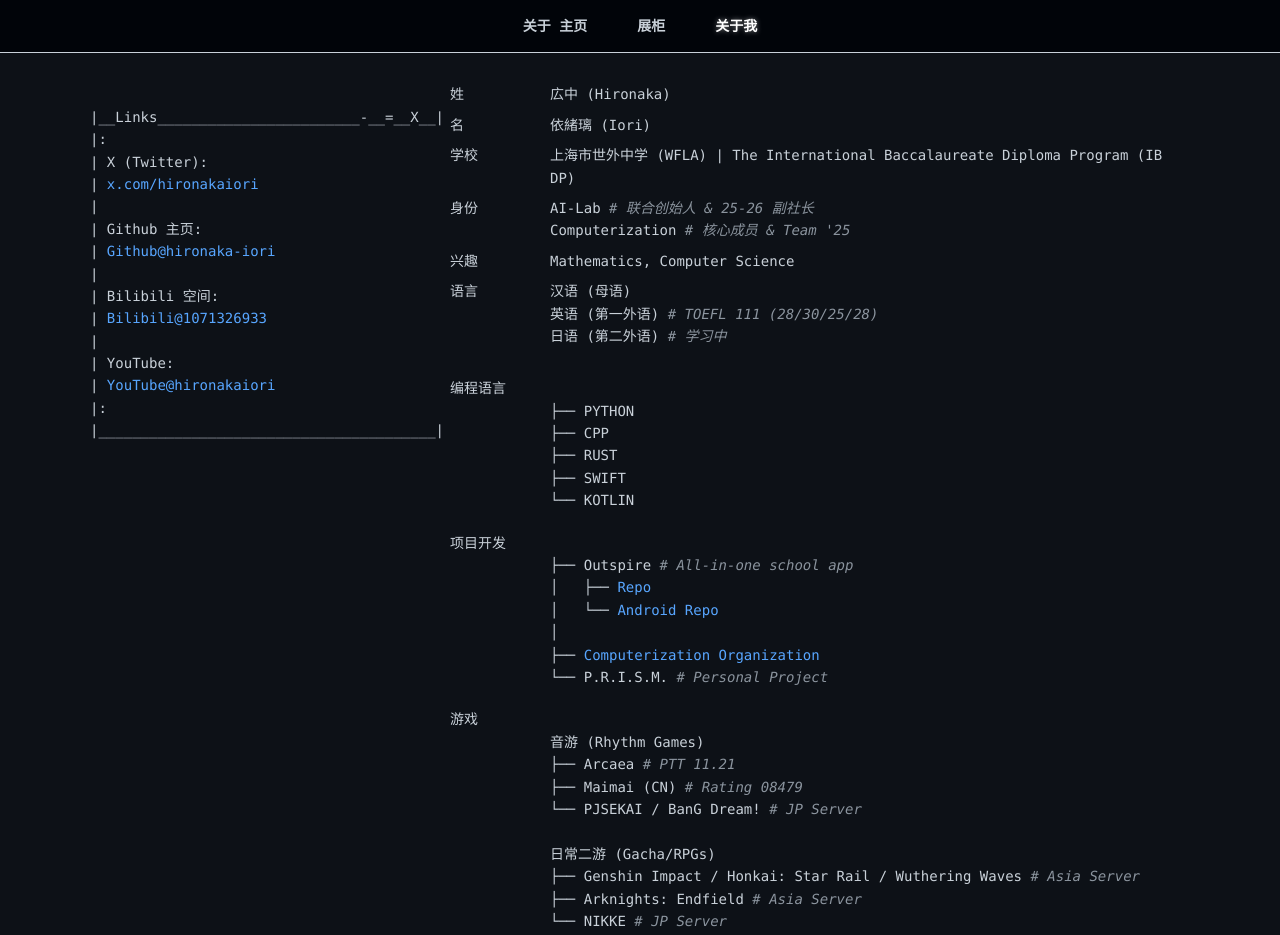
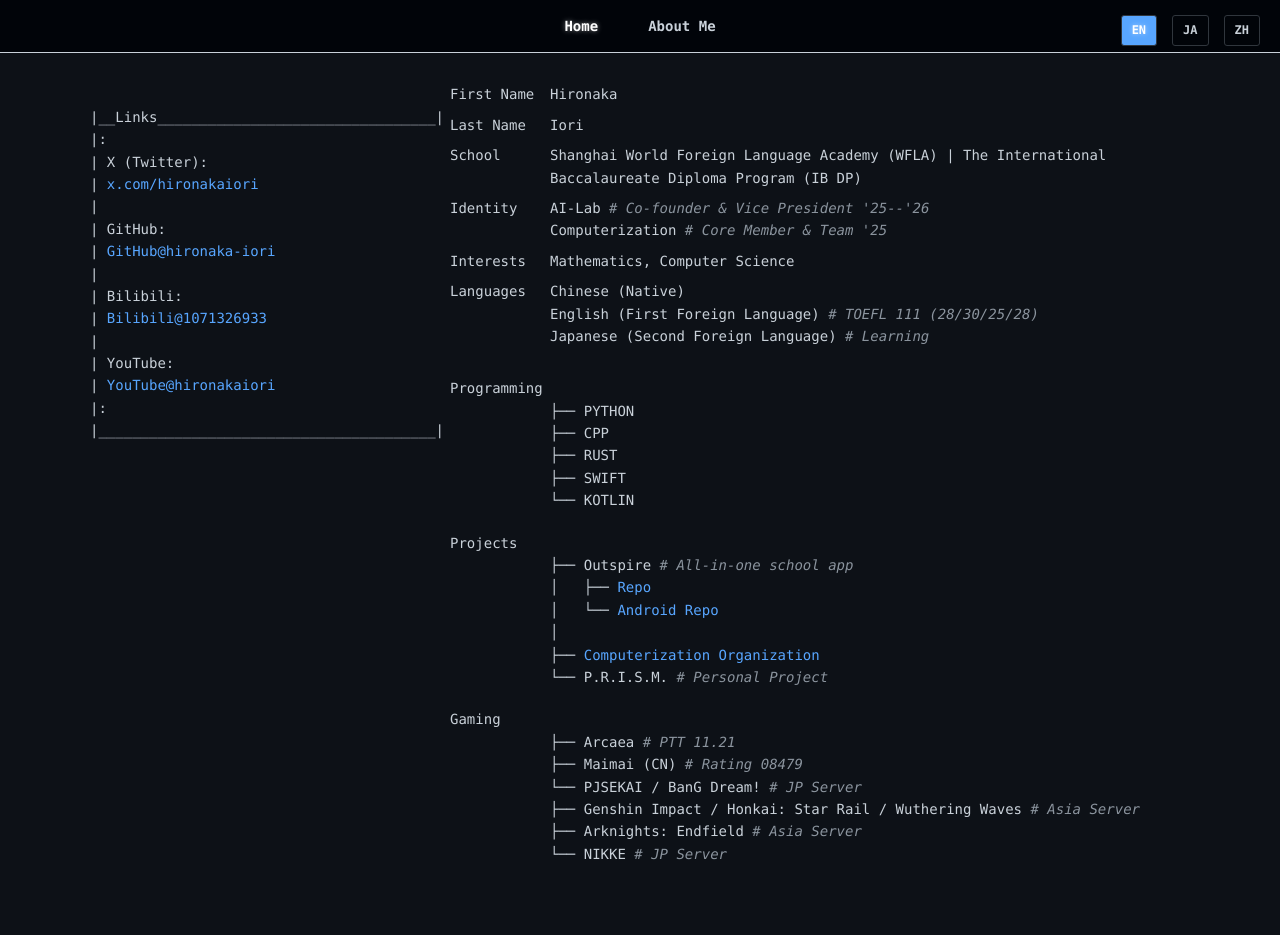
Before and after one commit to hironaka-iori/hironakaiori-site, a plain HTML site: page index.html in a window 1280 px wide. After the commit the page ends 885 px from the top, so only its background shows below. Drawn offline with Linux system fonts and the light colour scheme.

Commit message:
second commit

```diff
--- a/index.html
+++ b/index.html
@@ -1,165 +1,37 @@
 <!DOCTYPE html>
-<html lang="zh">
+<html lang="en">
 <head>
     <meta charset="UTF-8">
     <meta name="viewport" content="width=device-width, initial-scale=1.0">
-    <title>Hironaka Iori - me</title>
-    <style>
-        :root {
-            --bg-color: #0d1117;
-            --text-main: #c9d1d9;
-            --text-muted: #8b949e;
-            --link-color: #58a6ff;
-            --border-color: #30363d;
-            --font-mono: 'Consolas', 'Courier New', 'PingFang SC', 'Microsoft YaHei', monospace;
-        }
-
-        body {
-            background-color: var(--bg-color);
-            color: var(--text-main);
-            font-family: var(--font-mono);
-            margin: 0;
-            padding: 0;
-            line-height: 1.6;
-            font-size: 14px;
-        }
-
-        a {
-            color: var(--link-color);
-            text-decoration: none;
-        }
-
-        a:hover {
-            text-decoration: underline;
-        }
-
-        /* --- Navigation Bar --- */
-        .navbar {
-            display: flex;
-            justify-content: center;
-            gap: 50px;
-            padding: 15px 0;
-            border-bottom: 1px solid var(--text-main);
-            font-weight: bold;
-            margin-bottom: 30px;
-            background-color: #010409;
-        }
-
-        .navbar a {
-            color: var(--text-main);
-        }
-
-        .navbar a.active {
-            color: white;
-            text-shadow: 0 0 5px rgba(255,255,255,0.5);
-        }
-
-        /* --- Main Layout --- */
-        .container {
-            display: flex;
-            max-width: 1100px;
-            margin: 0 auto;
-            padding: 0 20px;
-            gap: 40px;
-        }
-
-        /* --- Left Column (Avatar & Links) --- */
-        .left-col {
-            width: 320px;
-            flex-shrink: 0;
-        }
-
-        .ascii-box {
-            white-space: pre;
-            margin-bottom: 20px;
-            color: var(--text-main);
-        }
-
-        .profile-pic-container {
-            width: 100%;
-            height: 300px;
-            background-color: #161b22;
-            display: flex;
-            align-items: center;
-            justify-content: center;
-            border-left: 2px solid var(--text-main);
-            border-right: 2px solid var(--text-main);
-            margin-top: -15px;
-            margin-bottom: -15px;
-            color: var(--text-muted);
-            overflow: hidden;
-        }
-
-        .profile-pic-container img {
-            width: 100%;
-            height: 100%;
-            object-fit: cover;
-        }
-
-        /* --- Right Column (Info & Trees) --- */
-        .right-col {
-            flex-grow: 1;
-        }
-
-        .info-grid {
-            display: grid;
-            grid-template-columns: 100px 1fr;
-            row-gap: 8px;
-            margin-bottom: 30px;
-        }
-
-        .info-label {
-            color: var(--text-main);
-        }
-
-        .info-value {
-            color: var(--text-main);
-        }
-
-        /* --- Tree Structures --- */
-        .tree-section {
-            display: grid;
-            grid-template-columns: 100px 1fr;
-            margin-bottom: 20px;
-        }
-
-        .tree-title {
-            color: var(--text-main);
-        }
-
-        .tree-content {
-            white-space: pre;
-            color: var(--text-main);
-        }
-
-        .tag {
-            color: var(--text-muted);
-            font-style: italic;
-        }
-
-    </style>
+    <title>Hironaka Iori - About Me</title>
+    <link rel="stylesheet" href="style.css">
 </head>
 <body>
 
     <div class="navbar">
-        <a href="/">关于 主页</a>
-        <a href="/blog">展柜</a>
-        <a href="/me" class="active">关于我</a>
+        <a href="/"  class="active">Home</a>
+        <a href="#about">About Me</a>
+
+        <div class="language-switcher">
+            <a href="#" data-lang="en" class="active" onclick="switchLanguage('en'); return false;">EN</a>
+            <a href="#" data-lang="ja" onclick="switchLanguage('ja'); return false;">JA</a>
+            <a href="#" data-lang="zh" onclick="switchLanguage('zh'); return false;">ZH</a>
+        </div>
     </div>
 
     <div class="container">
 
         <div class="left-col">
             <div class="ascii-box">
-|__Links________________________-__=__X__|
+|__Links_________________________________|
 |:
 | X (Twitter):
 | <a href="https://x.com/hironakaiori" target="_blank">x.com/hironakaiori</a>
 |
-| Github 主页:
-| <a href="https://github.com/hironaka-iori" target="_blank">Github@hironaka-iori</a>
+| GitHub:
+| <a href="https://github.com/hironaka-iori" target="_blank">GitHub@hironaka-iori</a>
 |
-| Bilibili 空间:
+| Bilibili:
 | <a href="https://space.bilibili.com/1071326933" target="_blank">Bilibili@1071326933</a>
 |
 | YouTube:
@@ -170,25 +42,25 @@
 
         <div class="right-col">
             <div class="info-grid">
-                <div class="info-label">姓</div><div class="info-value">広中 (Hironaka)</div>
-                <div class="info-label">名</div><div class="info-value">依緒璃 (Iori)</div>
-                <div class="info-label">学校</div><div class="info-value">上海市世外中学 (WFLA) | The International Baccalaureate Diploma Program (IB DP)</div>
-                <div class="info-label">身份</div>
+                <div class="info-label">First Name</div><div class="info-value">Hironaka</div>
+                <div class="info-label">Last Name</div><div class="info-value">Iori</div>
+                <div class="info-label">School</div><div class="info-value">Shanghai World Foreign Language Academy (WFLA) | The International Baccalaureate Diploma Program (IB DP)</div>
+                <div class="info-label">Identity</div>
                 <div class="info-value">
-                    AI-Lab <span class="tag"># 联合创始人 & 25-26 副社长</span><br>
-                    Computerization <span class="tag"># 核心成员 & Team '25</span>
+                    AI-Lab <span class="tag"># Co-founder & Vice President '25--'26</span><br>
+                    Computerization <span class="tag"># Core Member & Team '25</span>
                 </div>
-                <div class="info-label">兴趣</div><div class="info-value">Mathematics, Computer Science</div>
-                <div class="info-label">语言</div>
+                <div class="info-label">Interests</div><div class="info-value">Mathematics, Computer Science</div>
+                <div class="info-label">Languages</div>
                 <div class="info-value">
-                    汉语 (母语)<br>
-                    英语 (第一外语) <span class="tag"># TOEFL 111 (28/30/25/28)</span><br>
-                    日语 (第二外语) <span class="tag"># 学习中</span>
+                    Chinese (Native)<br>
+                    English (First Foreign Language) <span class="tag"># TOEFL 111 (28/30/25/28)</span><br>
+                    Japanese (Second Foreign Language) <span class="tag"># Learning</span>
                 </div>
             </div>
 
             <div class="tree-section">
-                <div class="tree-title">编程语言</div>
+                <div class="tree-title">Programming</div>
                 <div class="tree-content">
 ├── PYTHON
 ├── CPP
@@ -198,7 +70,7 @@
             </div>
 
             <div class="tree-section">
-                <div class="tree-title">项目开发</div>
+                <div class="tree-title">Projects</div>
                 <div class="tree-content">
 ├── Outspire <span class="tag"># All-in-one school app</span>
 │   ├── <a href="https://github.com/Computerization/Outspire" target="_blank">Repo</a>
@@ -209,14 +81,11 @@
             </div>
 
             <div class="tree-section">
-                <div class="tree-title">游戏</div>
+                <div class="tree-title">Gaming</div>
                 <div class="tree-content">
-音游 (Rhythm Games)
 ├── Arcaea <span class="tag"># PTT 11.21</span>
 ├── Maimai (CN) <span class="tag"># Rating 08479</span>
 └── PJSEKAI / BanG Dream! <span class="tag"># JP Server</span>
-
-日常二游 (Gacha/RPGs)
 ├── Genshin Impact / Honkai: Star Rail / Wuthering Waves <span class="tag"># Asia Server</span>
 ├── Arknights: Endfield <span class="tag"># Asia Server</span>
 └── NIKKE <span class="tag"># JP Server</span></div>
@@ -225,5 +94,6 @@
         </div>
     </div>
 
+    <script src="script.js"></script>
 </body>
 </html>
--- /dev/null
+++ b/script.js
@@ -0,0 +1,38 @@
+// Language switching functionality
+document.addEventListener('DOMContentLoaded', function() {
+    // Get current language from URL path or default to 'en'
+    const currentPagePath = window.location.pathname + window.location.href;
+    let currentLanguage = 'en';
+
+    if (currentPagePath.includes('index-ja')) {
+        currentLanguage = 'ja';
+    } else if (currentPagePath.includes('index-zh')) {
+        currentLanguage = 'zh';
+    }
+
+    // Update active language switcher
+    document.querySelectorAll('.language-switcher a').forEach(link => {
+        link.classList.remove('active');
+    });
+
+    const activeLangLink = document.querySelector(`[data-lang="${currentLanguage}"]`);
+    if (activeLangLink) {
+        activeLangLink.classList.add('active');
+    }
+});
+
+// Navigate to different language versions
+function switchLanguage(lang) {
+    // Get the directory of the current file
+    const currentPath = window.location.pathname;
+    const dirPath = currentPath.substring(0, currentPath.lastIndexOf('/') + 1);
+
+    let targetFile = 'index.html';
+    if (lang === 'ja') {
+        targetFile = 'index-ja.html';
+    } else if (lang === 'zh') {
+        targetFile = 'index-zh.html';
+    }
+
+    window.location.href = dirPath + targetFile;
+}
--- /dev/null
+++ b/style.css
@@ -0,0 +1,160 @@
+:root {
+    --bg-color: #0d1117;
+    --text-main: #c9d1d9;
+    --text-muted: #8b949e;
+    --link-color: #58a6ff;
+    --border-color: #30363d;
+    --font-mono: 'Monaco', 'Noto Serif SC', monospace;
+}
+
+body {
+    background-color: var(--bg-color);
+    color: var(--text-main);
+    font-family: var(--font-mono);
+    margin: 0;
+    padding: 0;
+    line-height: 1.6;
+    font-size: 14px;
+}
+
+a {
+    color: var(--link-color);
+    text-decoration: none;
+}
+
+a:hover {
+    text-decoration: underline;
+}
+
+/* --- Language Switcher --- */
+.language-switcher {
+    position: absolute;
+    top: 15px;
+    right: 20px;
+    display: flex;
+    gap: 15px;
+}
+
+.language-switcher a {
+    color: var(--text-main);
+    font-size: 12px;
+    padding: 5px 10px;
+    border: 1px solid var(--border-color);
+    border-radius: 3px;
+    transition: all 0.3s ease;
+}
+
+.language-switcher a:hover {
+    background-color: var(--border-color);
+    text-decoration: none;
+}
+
+.language-switcher a.active {
+    background-color: var(--link-color);
+    color: var(--bg-color);
+}
+
+/* --- Navigation Bar --- */
+.navbar {
+    display: flex;
+    justify-content: center;
+    gap: 50px;
+    padding: 15px 0;
+    border-bottom: 1px solid var(--text-main);
+    font-weight: bold;
+    margin-bottom: 30px;
+    background-color: #010409;
+    position: relative;
+}
+
+.navbar a {
+    color: var(--text-main);
+}
+
+.navbar a.active {
+    color: white;
+    text-shadow: 0 0 5px rgba(255,255,255,0.5);
+}
+
+/* --- Main Layout --- */
+.container {
+    display: flex;
+    max-width: 1100px;
+    margin: 0 auto;
+    padding: 0 20px;
+    gap: 40px;
+}
+
+/* --- Left Column (Avatar & Links) --- */
+.left-col {
+    width: 320px;
+    flex-shrink: 0;
+}
+
+.ascii-box {
+    white-space: pre;
+    margin-bottom: 20px;
+    color: var(--text-main);
+}
+
+.profile-pic-container {
+    width: 100%;
+    height: 300px;
+    background-color: #161b22;
+    display: flex;
+    align-items: center;
+    justify-content: center;
+    border-left: 2px solid var(--text-main);
+    border-right: 2px solid var(--text-main);
+    margin-top: -15px;
+    margin-bottom: -15px;
+    color: var(--text-muted);
+    overflow: hidden;
+}
+
+.profile-pic-container img {
+    width: 100%;
+    height: 100%;
+    object-fit: cover;
+}
+
+/* --- Right Column (Info & Trees) --- */
+.right-col {
+    flex-grow: 1;
+}
+
+.info-grid {
+    display: grid;
+    grid-template-columns: 100px 1fr;
+    row-gap: 8px;
+    margin-bottom: 30px;
+}
+
+.info-label {
+    color: var(--text-main);
+}
+
+.info-value {
+    color: var(--text-main);
+}
+
+/* --- Tree Structures --- */
+.tree-section {
+    display: grid;
+    grid-template-columns: 100px 1fr;
+    margin-bottom: 20px;
+}
+
+.tree-title {
+    color: var(--text-main);
+}
+
+.tree-content {
+    white-space: pre;
+    color: var(--text-main);
+}
+
+.tag {
+    color: var(--text-muted);
+    font-style: italic;
+}
```
Also changed, not shown: index-ja.html (added, +99 -0 lines), index-zh.html (added, +99 -0 lines).
